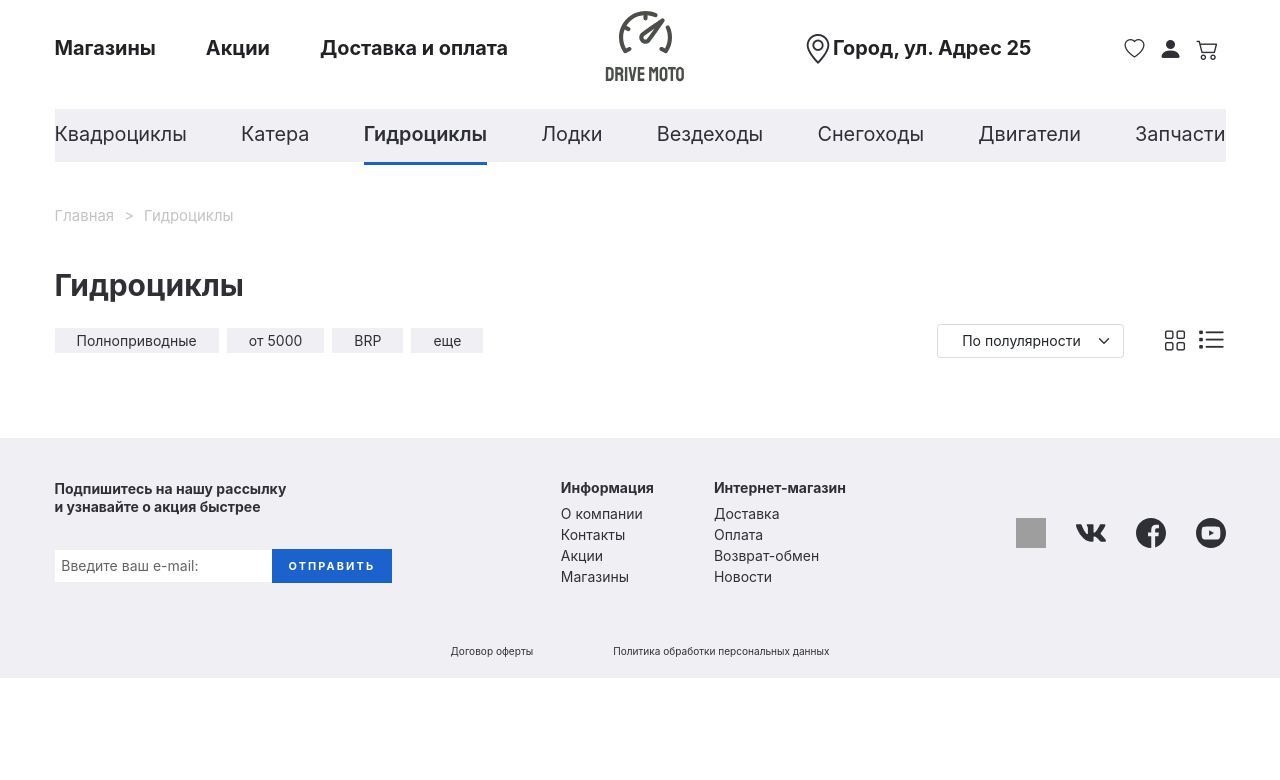
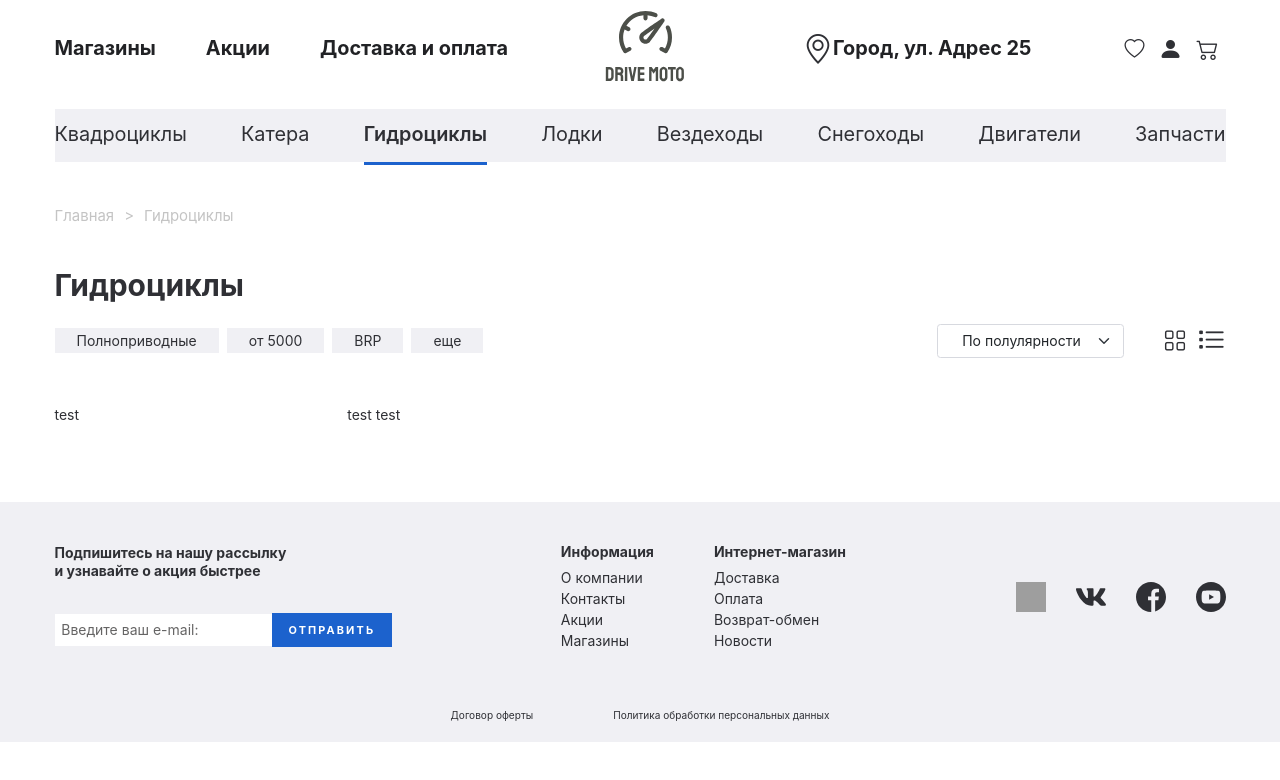
Before and after one commit to MariiaUdovytska/React-Online-store-Gidrotsikly, a React (Create React App) app in the folder react-online-store-gidrotsikly/: page / in a window 1280 px wide. Shown: the top 780 px of the page. Built offline with nearby package versions, Linux system fonts and the light colour scheme; grey boxes are pictures that could not be loaded.

Commit message:
ass component BasicSearchOptions

```diff
--- /dev/null
+++ b/react-online-store-gidrotsikly/src/BasicSearchOptions.js
@@ -0,0 +1,16 @@
+import React from 'react';
+import './css/basicSearchOptions.css';
+
+
+function BasicSearchOptions() {
+	return (
+		<section className='basic-search-options'>
+			<div className='basic-search-options__body'>
+				<div className='basic-search-options__body-options'> test</div>
+				<div className='basic-search-options__body-products'>test test</div>
+			</div>
+		</section>
+	);
+}
+
+export default BasicSearchOptions;
--- a/react-online-store-gidrotsikly/src/SearchByCategory.js
+++ b/react-online-store-gidrotsikly/src/SearchByCategory.js
@@ -1,6 +1,7 @@
 import React from 'react';
 import './css/searchByCategory.css';
 import {Form} from 'react-bootstrap';
+import BasicSearchOptions from './BasicSearchOptions';
 
 function SearchByCategory() {
 	return (
@@ -27,6 +28,7 @@ function SearchByCategory() {
 					</div>
 				</div>
 			</div>
+			<BasicSearchOptions/>
 		</section>
 	);
 }
--- /dev/null
+++ b/react-online-store-gidrotsikly/src/css/basicSearchOptions.css
@@ -0,0 +1,13 @@
+.basic-search-options{
+	margin-top: 50px;
+}
+.basic-search-options__body{
+	display: flex;
+	flex-direction: row;
+}
+.basic-search-options__body-options{
+	flex: 1 1 25%;
+}
+.basic-search-options__body-products{
+	flex: 1 1 75%;
+}
```
Also changed, not shown: react-online-store-gidrotsikly/src/AdvancedOptions.js (added, +16 -0 lines), react-online-store-gidrotsikly/src/css/advancedOptions.css (added).
